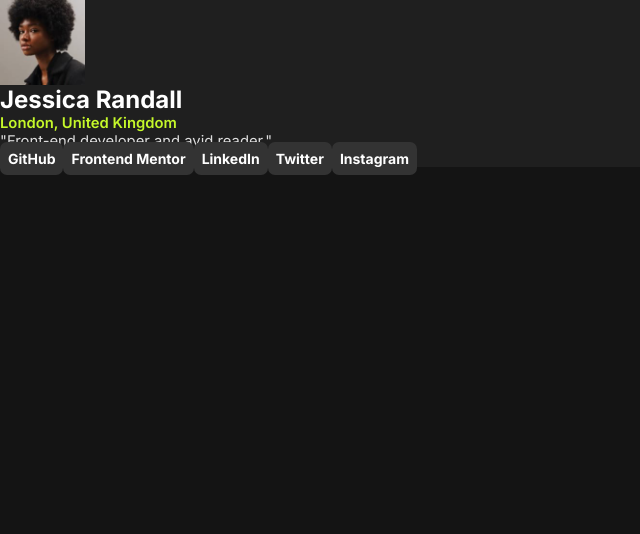
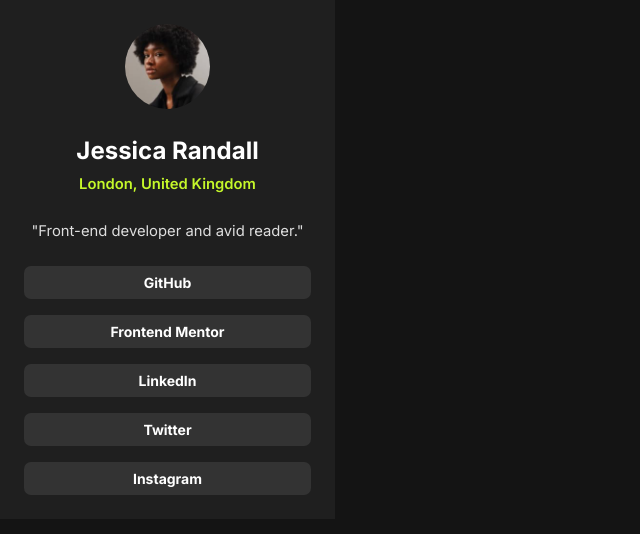
Before and after one commit to MatiasBastarrica/social-links-profile-main, a plain HTML site: page index.html in a window 1280 px wide. Shown: the whole page, without its empty margins (0-640 px from the left). Drawn offline with Linux system fonts and the light colour scheme.

Commit message:
Add some spacing and layout the <nav>
For the spacing between the text I applied
margin-bottom, and for the spacing between the
<nav> I applied flexbox and used the gap property.

```diff
--- a/index.html
+++ b/index.html
@@ -22,7 +22,7 @@
   </head>
   <body>
     <main>
-      <article class="social-links-profile flex-spacer">
+      <article class="social-links-profile">
         <img
           src="./assets/images/avatar-jessica.jpeg"
           alt="Profile picture of Jessica Randall."
--- a/styles.css
+++ b/styles.css
@@ -31,31 +31,55 @@
   color: var(--white);
 }
 
+/* ### UTILITIES ### */
+
+.flex-spacer {
+  display: flex;
+  flex-direction: column;
+  gap: var(--spacer);
+}
+
 /* ### SOCIAL-LINKS-PROFILE ### */
 
 .social-links-profile {
   background-color: var(--grey-800);
+  text-align: center;
+  padding: 1.5rem;
+  width: 335px;
 }
 
 .social-links-profile img {
   max-width: 85px;
+  border-radius: 50%;
+  margin: 0 auto;
+  margin-bottom: 1.7rem;
 }
 
 .social-title {
   font-size: 1.5rem;
   font-weight: 700;
+  margin-bottom: 0.625rem;
 }
 
 .social-location {
   color: var(--green);
   font-size: 0.925rem;
   font-weight: 600;
+  margin-bottom: 1.8rem;
 }
 
 .social-description {
   color: hsl(0, 0%, 87%);
   font-weight: 400;
   font-size: 0.925rem;
+  margin-bottom: 1.6rem;
+}
+
+.social-links-profile nav {
+  --spacer: 1rem;
+  /* align-items: center;
+  justify-content: stretch;
+  */
 }
 
 .social-links-profile a {
```
